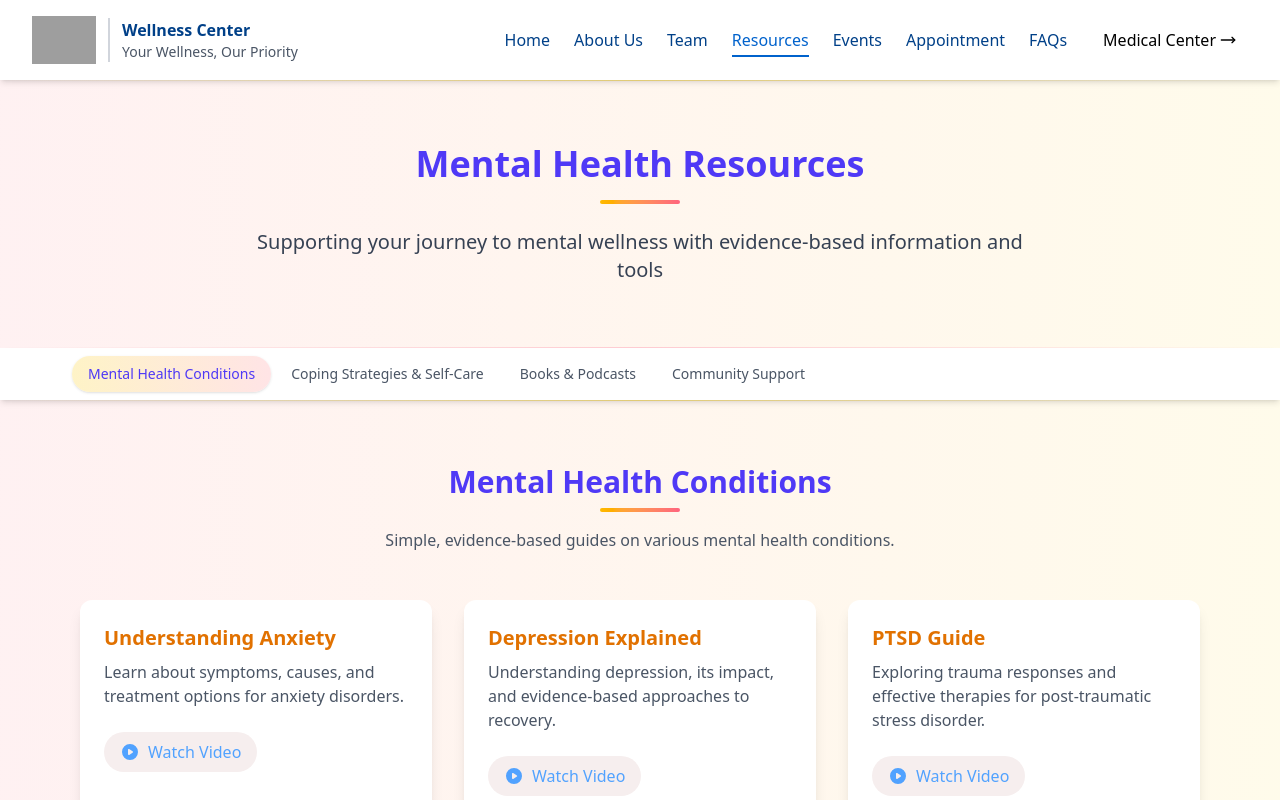
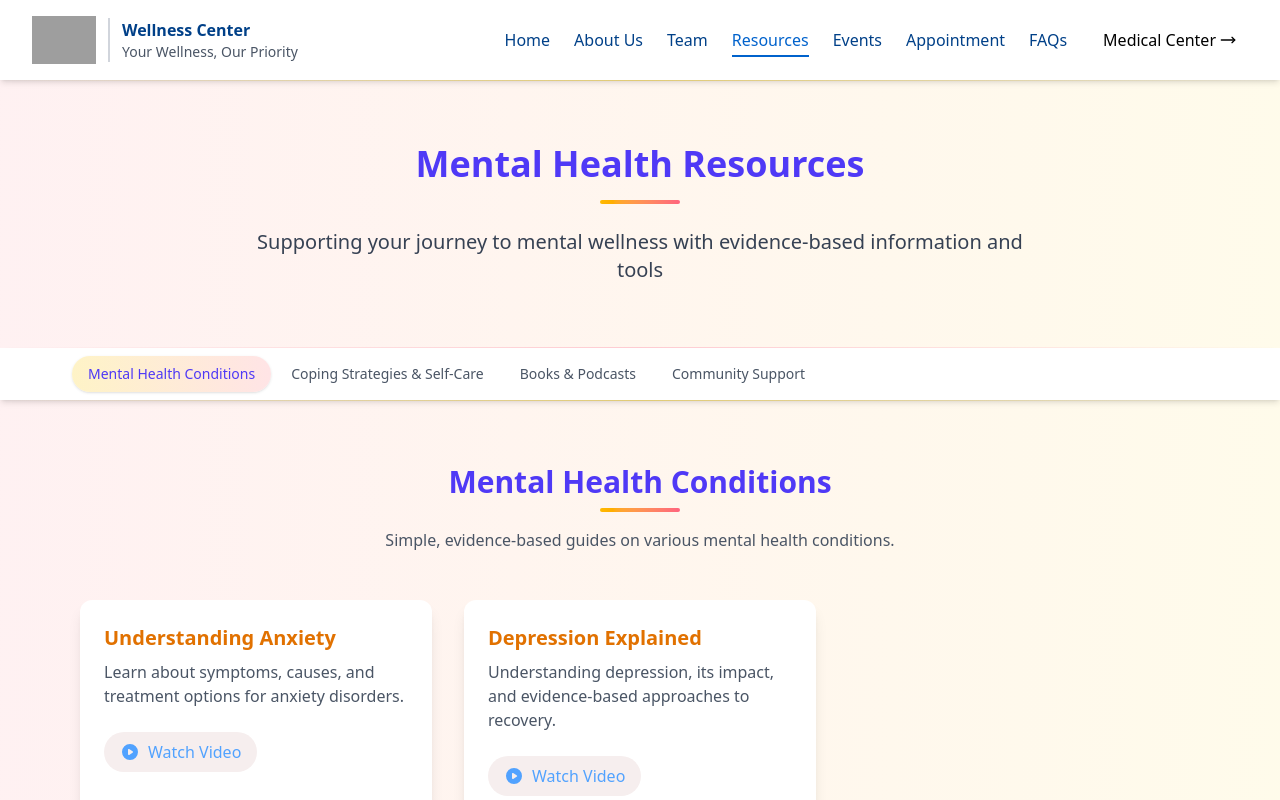
Before and after one commit to Mil9nn/IITJammu, a React (Vite) app: page /resources in a window 1280 px wide. Shown: the top 800 px of the page. Built offline with nearby package versions, Linux system fonts and the light colour scheme; grey boxes are pictures that could not be loaded.

Commit message:
Removed ptsd component

```diff
--- a/src/pages/Resources.jsx
+++ b/src/pages/Resources.jsx
@@ -47,12 +47,7 @@ const MentalHealthResources = () => {
         title: 'Depression Explained',
         description: 'Understanding depression, its impact, and evidence-based approaches to recovery.',
         videoId: 'z-IR48Mb3W0'
-      },
-      {
-        title: 'PTSD Guide',
-        description: 'Exploring trauma responses and effective therapies for post-traumatic stress disorder.',
-        videoId: 'qlYvyPtYcwc'
-      },
+      }
     ],
     coping: [
       {
```
